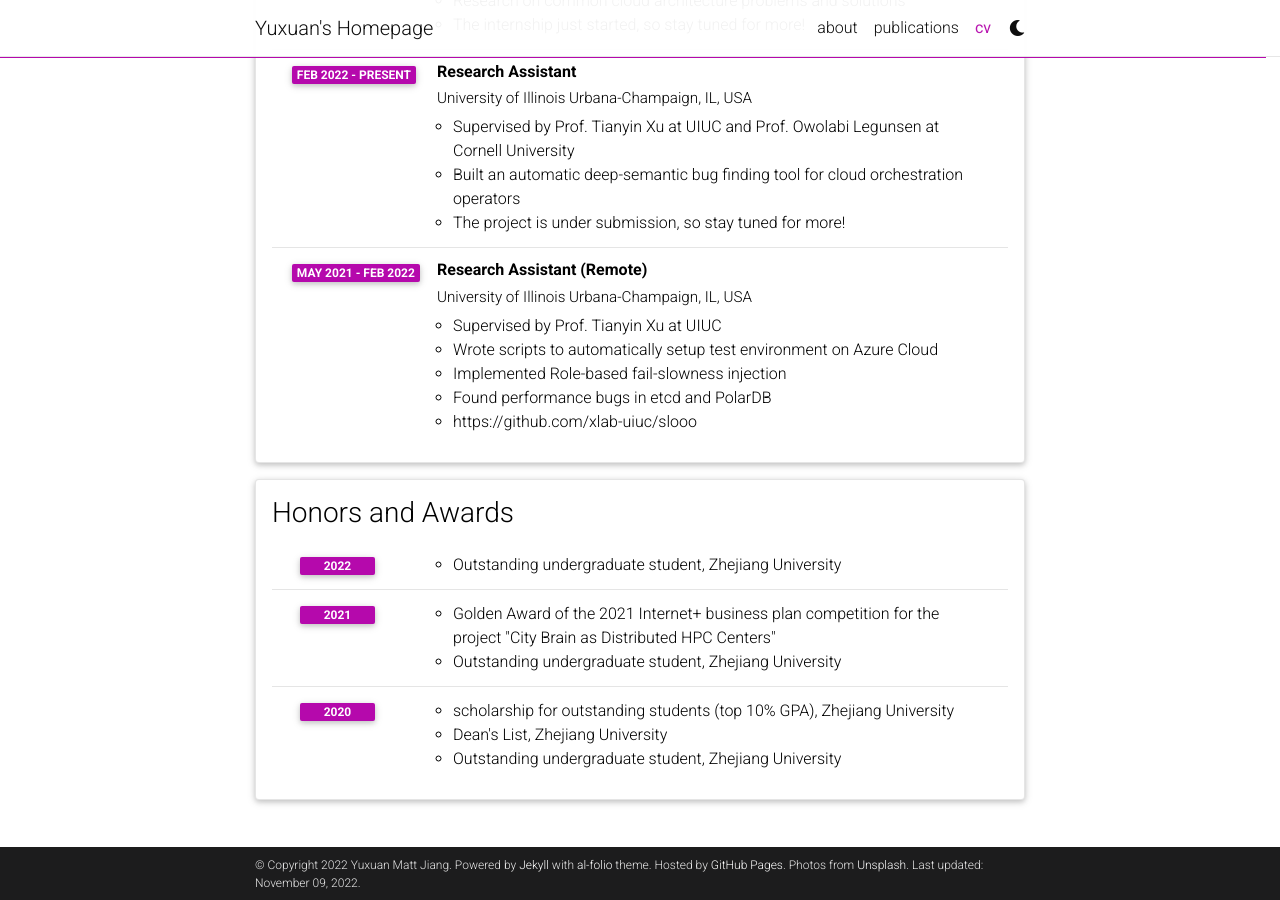
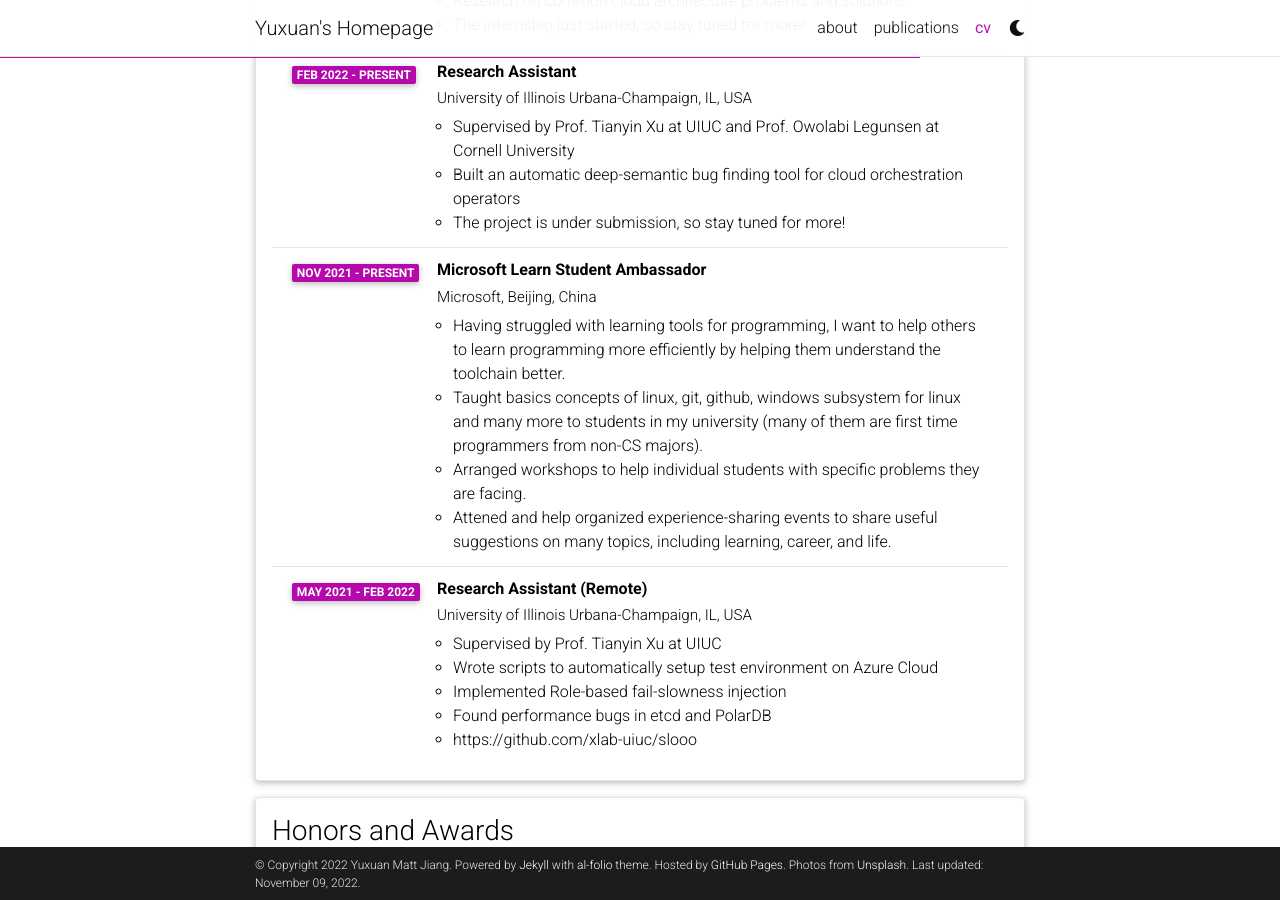
Before and after one commit to Essoz/Essoz.github.io, a Jekyll site: the page built from _pages/cv.md, in a window 1280 px wide and 900 px high, scrolled down 839 px. Built offline with Jekyll 4.4.1, drawn with Linux system fonts in a browser that asks for light colours; comment, search, counter and statistics services are not loaded; a style sheet for code colours, icons or effects is not loaded.

Commit message:
add: MLSA experience

```diff
--- a/_data/cv.yml
+++ b/_data/cv.yml
@@ -39,6 +39,15 @@
         - Built an automatic deep-semantic bug finding tool for cloud orchestration operators
         - The project is under submission, so stay tuned for more!
 
+    - title: Microsoft Learn Student Ambassador
+      institution: Microsoft, Beijing, China
+      year: Nov 2021 - Present
+      description:
+        - Having struggled with learning tools for programming, I want to help others to learn programming more efficiently by helping them understand the toolchain better.
+        - Taught basics concepts of linux, git, github, windows subsystem for linux and many more to students in my university (many of them are first time programmers from non-CS majors).
+        - Arranged workshops to help individual students with specific problems they are facing.
+        - Attened and help organized experience-sharing events to share useful suggestions on many topics, including learning, career, and life.
+
     - title: Research Assistant (Remote)
       institution: University of Illinois Urbana-Champaign, IL, USA
       year: May 2021 - Feb 2022
```
